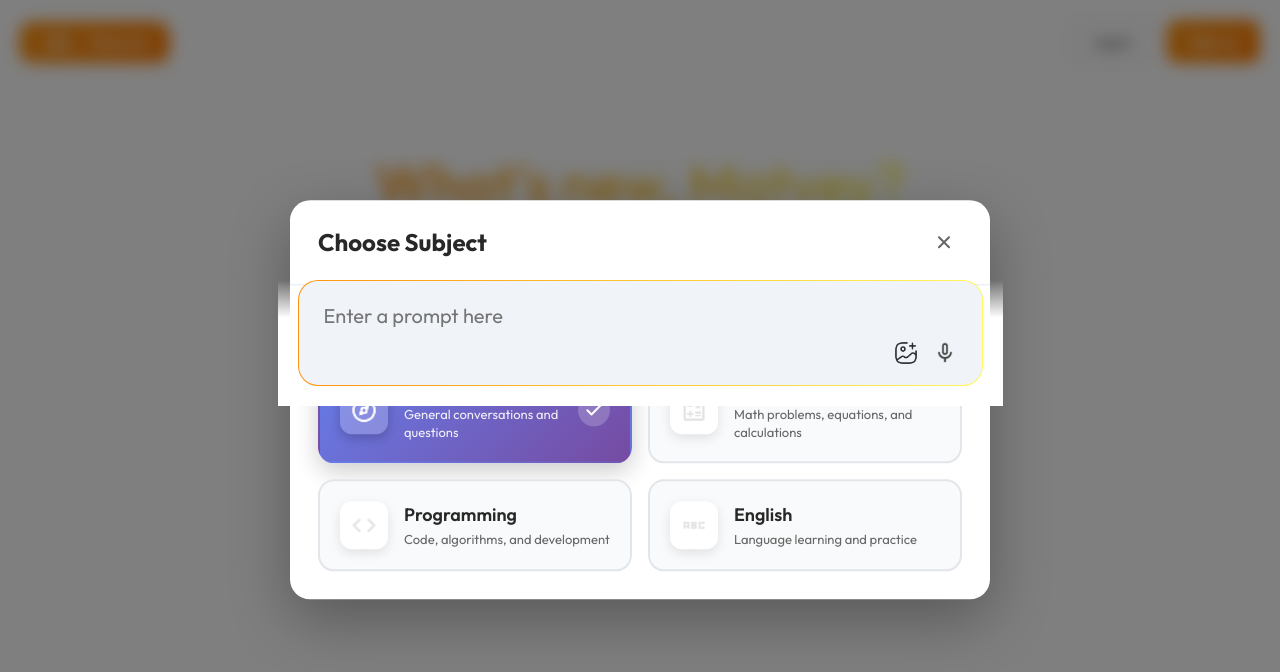
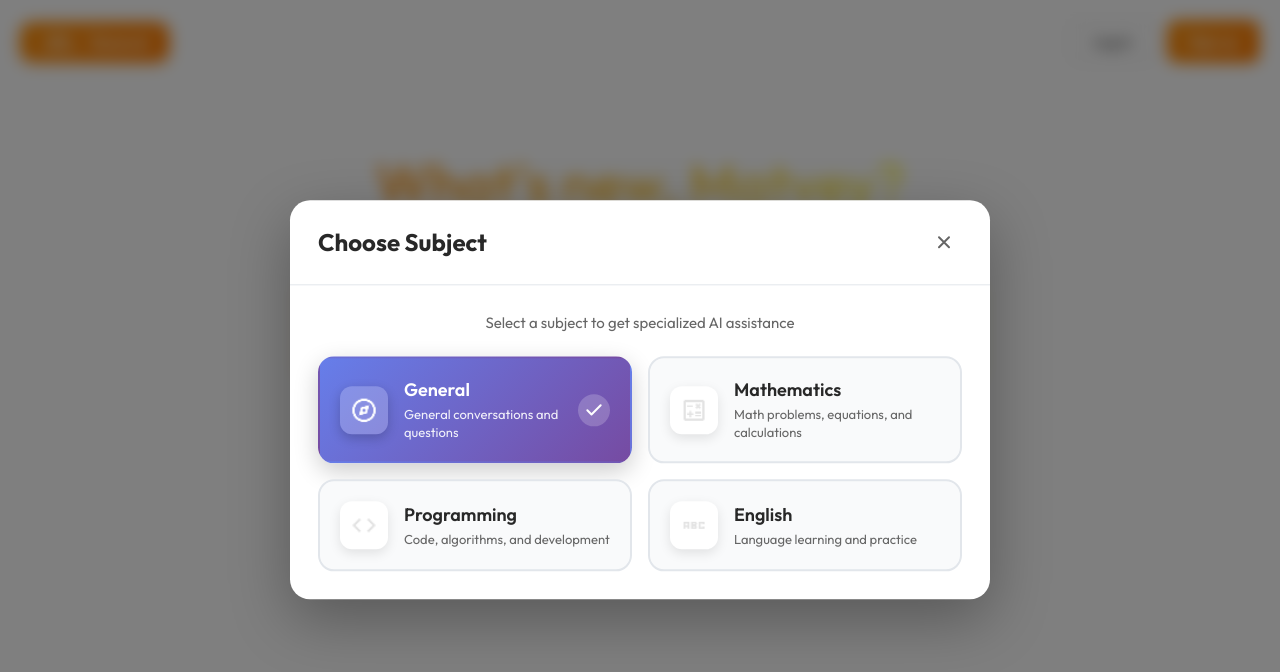
Before and after one commit to StillNotEnough/frontend, a React (Vite) app: page / in a window 1280 px wide. Both pictures are taken after a click on the button "General". Shown: the top 672 px of the page. Built offline with nearby package versions, Linux system fonts and the light colour scheme.

Commit message:
fix: fix bug with subject bottom

```diff
--- a/src/components/InputBox/InputBox.css
+++ b/src/components/InputBox/InputBox.css
@@ -1,7 +1,7 @@
 /* Overlay контейнер - всегда используется одинаковый input */
 .input-box-overlay {
   position: fixed;
-  z-index: 50;
+  z-index: 10; /* ИСПРАВЛЕНО: уменьшен z-index с 50 до 10 */
   pointer-events: none;
   transition: top 0.4s cubic-bezier(0.4, 0, 0.2, 1),
               bottom 0.4s cubic-bezier(0.4, 0, 0.2, 1),
--- a/src/components/SubjectsModal/SubjectsModal.tsx
+++ b/src/components/SubjectsModal/SubjectsModal.tsx
@@ -1,6 +1,8 @@
 // src/components/SubjectsModal/SubjectsModal.tsx
+// ИСПРАВЛЕНО: Добавлен React Portal для рендеринга вне иерархии Main
 
 import { type FC } from 'react';
+import { createPortal } from 'react-dom';
 import './SubjectsModal.css';
 import { assets } from '../../assets/assets';
 import { useUI } from '../../context/Context';
@@ -52,7 +54,8 @@ const SubjectsModal: FC<SubjectsModalProps> = ({ isOpen, onClose }) => {
     onClose();
   };
 
-  return (
+  // 🎯 КЛЮЧЕВОЕ ИЗМЕНЕНИЕ: Используем createPortal для рендеринга в document.body
+  return createPortal(
     <>
       {/* Overlay */}
       <div className="subjects-overlay" onClick={onClose}></div>
@@ -102,7 +105,8 @@ const SubjectsModal: FC<SubjectsModalProps> = ({ isOpen, onClose }) => {
           </div>
         </div>
       </div>
-    </>
+    </>,
+    document.body // 🎯 Рендерим модалку напрямую в body, минуя иерархию Main
   );
 };
 
```
